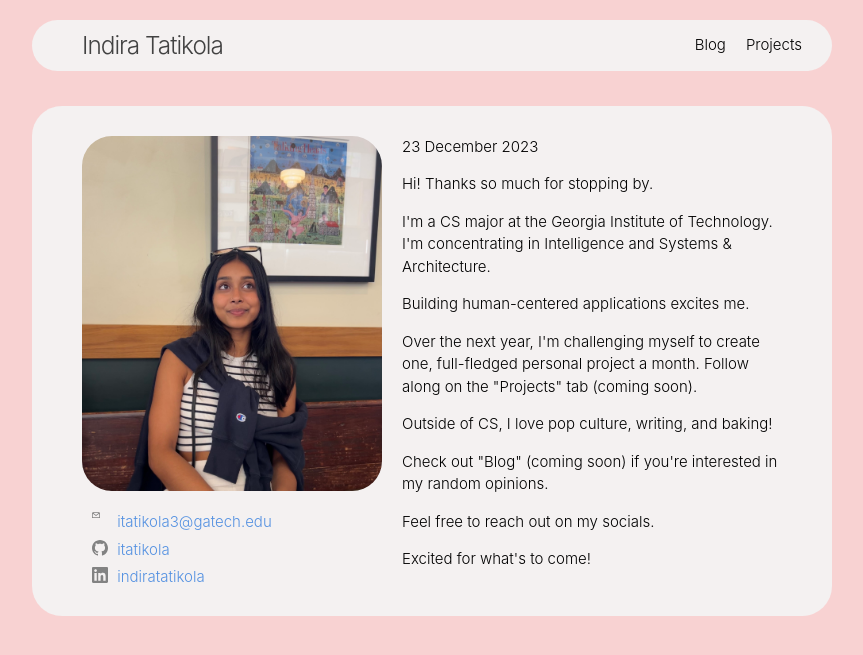
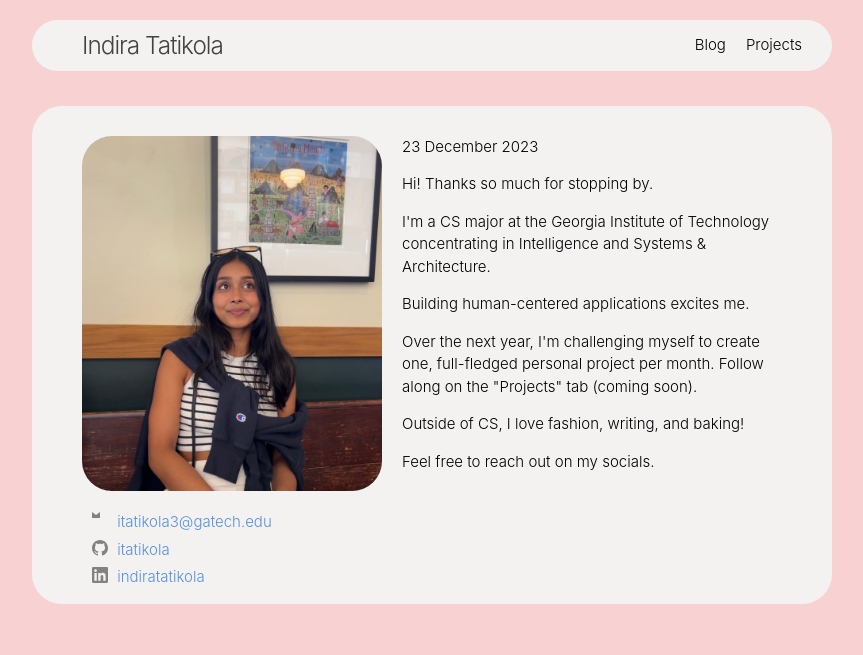
Before and after one commit to itatikola/itatikola.github.io, a Jekyll site: the page built from index.html, in a window 1280 px wide. Shown: the top 655 px of the page, without its empty margins (208-1071 px from the left). Built offline with Jekyll 4.4.1, drawn with Linux system fonts in a browser that asks for light colours.

```diff
--- a/_sass/minima/_layout.scss
+++ b/_sass/minima/_layout.scss
@@ -3,7 +3,6 @@ Home page
 */
 .text-col {
   padding: 30px $spacing-unit / 2;
-  //font-size: $small-font-size;
 }
 
 .container {
--- a/index.html
+++ b/index.html
@@ -9,15 +9,13 @@ title: Home
 <div class="text-col">
     <p>{{ site.time | date_to_long_string}}</p>
     <p>Hi! Thanks so much for stopping by.</p>
-    <p>I'm a CS major at the Georgia Institute of Technology. I'm concentrating in
+    <p>I'm a CS major at the Georgia Institute of Technology concentrating in
         Intelligence and Systems & Architecture.
     </p>
     <p>Building human-centered applications excites me.</p>
     <p>Over the next year, I'm challenging myself to create one,
-        full-fledged personal project a month. Follow along on the "Projects" tab (coming soon).
+        full-fledged personal project per month. Follow along on the "Projects" tab (coming soon).
     </p>
-    <p>Outside of CS, I love pop culture, writing, and baking!</p>
-    <p>Check out "Blog" (coming soon) if you're interested in my random opinions.</p>
+    <p>Outside of CS, I love fashion, writing, and baking!</p>
     <p>Feel free to reach out on my socials.</p>
-    <p>Excited for what's to come!</p>
 </div>
```
Also changed, not shown: _posts/2018-08-20-bananas.md (deleted, +0 -13 lines), _posts/2023-10-21-Project-#1-Personal-Site.md (added, +5 -0 lines), projects.html (+7 -0 lines), assets/minima-social-icons.svg, 7 other files.
